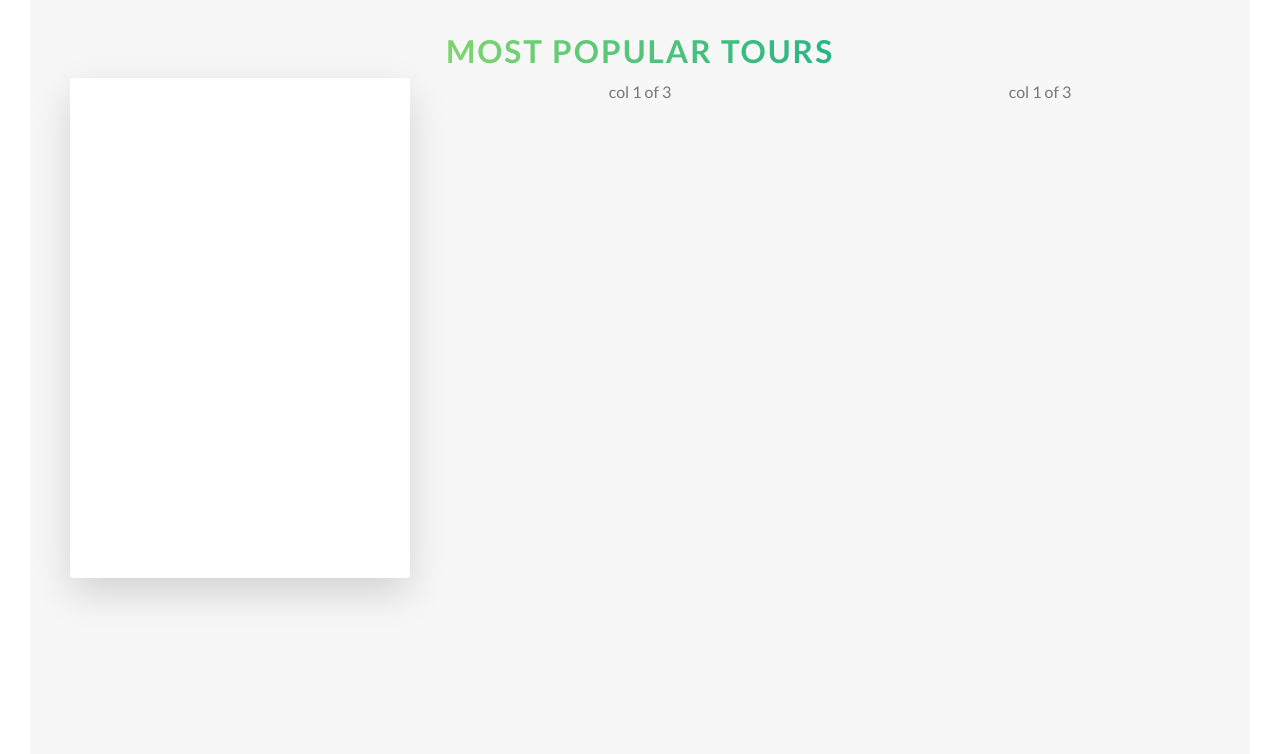
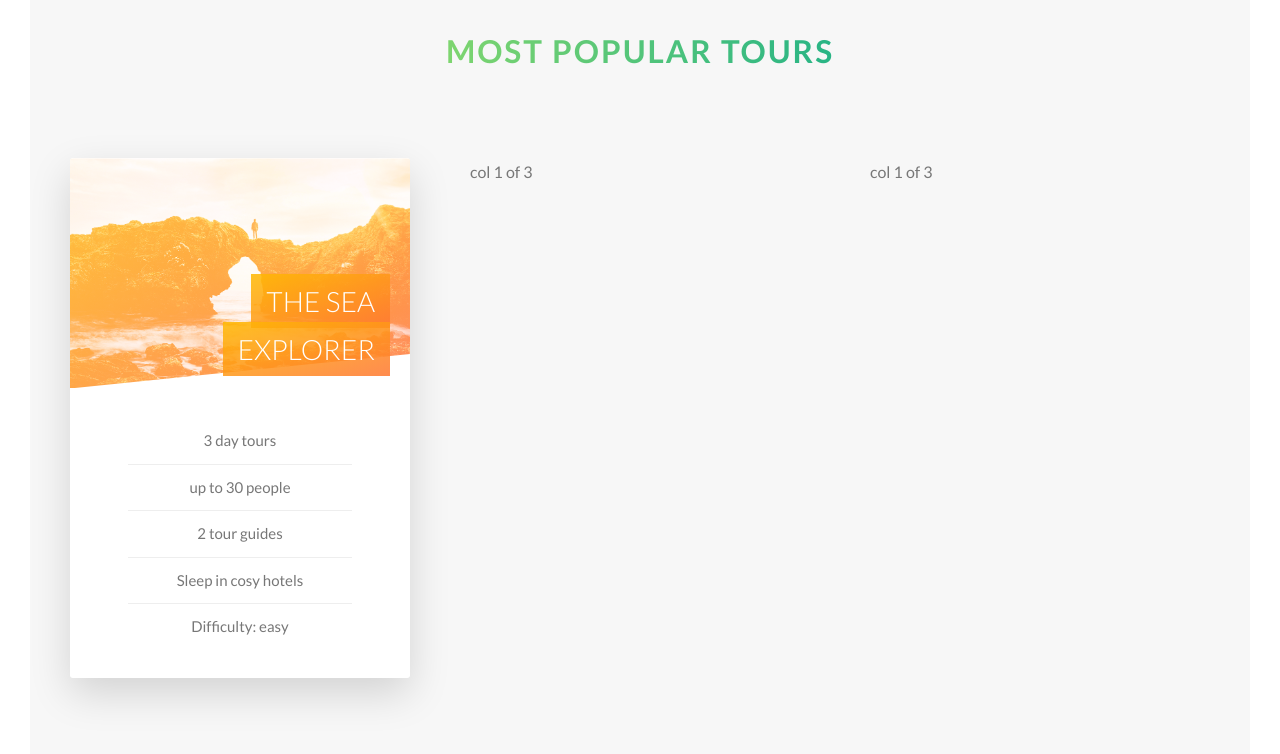
Before and after one commit to Mika-dev13/natours_project, a website: page index.html in a window 1280 px wide. Shown: the part 2251-3005 px from the top of the page. Drawn offline with Linux system fonts and the light colour scheme.

Commit message:
add card side front element

```diff
--- a/index.html
+++ b/index.html
@@ -129,10 +129,27 @@
       <section class="section-tours">
         <div class="u-center-text u-margin-bottom-big">
           <h2 class="heading-secondary">Most popular tours</h2>
+        </div>
         <div class="row">
           <div class="col-1-of-3">
             <div class="card">
-                <div class="card__side card__side--front">FRONT</div>
+              <div class="card__side card__side--front">
+                <div class="card__picture card__picture--1"></div>
+                <h4 class="card__heading">
+                  <span class="card__heading-span card__heading-span--1"
+                    >The sea explorer</span
+                  >
+                </h4>
+                <div class="card__details">
+                  <ul>
+                    <li>3 day tours</li>
+                    <li>up to 30 people</li>
+                    <li>2 tour guides</li>
+                    <li>Sleep in cosy hotels</li>
+                    <li>Difficulty: easy</li>
+                  </ul>
+                </div>
+              </div>
               <div class="card__side card__side--back card__side--back-1">
                 BACK
               </div>
@@ -140,7 +157,6 @@
           </div>
           <div class="col-1-of-3">col 1 of 3</div>
           <div class="col-1-of-3">col 1 of 3</div>
-          </div>
         </div>
       </section>
     </main>
--- a/sass/abstracts/_variables.scss
+++ b/sass/abstracts/_variables.scss
@@ -10,6 +10,7 @@ $color-tertiary-light: #2998ff;
 $color-tertiary-dark: #5643fa;
 
 $color-grey-light-1: #f7f7f7;
+$color-grey-light-2: #eee;
 
 $color-grey-dark: #777;
 $color-white: #fff;
--- a/sass/components/_card.scss
+++ b/sass/components/_card.scss
@@ -2,12 +2,10 @@
   position: relative;
   perspective: 150rem;
   -moz-perspective: 150rem;
-  height: 50rem;
+  height: 52rem;
 
   &__side {
-    color: white;
-    font-size: 2rem;
-    height: 50rem;
+    height: 52rem;
     transition: all 0.8s ease;
     position: absolute;
     top: 0;
@@ -15,6 +13,7 @@
     width: 100%;
     backface-visibility: hidden;
     border-radius: 3px;
+    overflow: hidden;
     box-shadow: 0 1.5rem 4rem rgba($color-black, 0.15);
 
     &--front {
@@ -35,9 +34,72 @@
   }
 
   &:hover &__side--front {
-    transform: rotateY(180deg);
+    transform: rotateY(-180deg);
   }
   &:hover &__side--back {
     transform: rotateY(0);
   }
+
+  // FRONT SIDE STYLING
+  &__picture {
+    height: 23rem;
+    background-size: cover;
+    background-blend-mode: screen;
+    -webkit-clip-path: polygon(0 0, 100% 0, 100% 85%, 0 100%);
+    clip-path: polygon(0 0, 100% 0, 100% 85%, 0 100%);
+
+    &--1 {
+      background-image: linear-gradient(
+          to right bottom,
+          $color-secondary-light,
+          $color-secondary-dark
+        ),
+        url(../../img/nat-5.jpg);
+    }
+  }
+
+  &__heading {
+    font-size: 2.8rem;
+    font-weight: 300;
+    text-transform: uppercase;
+    text-align: right;
+    color: $color-white;
+    position: absolute;
+    top: 12rem;
+    right: 2rem;
+    width: 75%;
+  }
+
+  &__heading-span {
+    -webkit-box-decoration-break: clone;
+    box-decoration-break: clone;
+    padding: 1rem 1.5rem;
+
+    &--1 {
+      background-image: linear-gradient(
+        to right bottom,
+        rgba($color-secondary-light, 0.85),
+        rgba($color-secondary-dark, 0.85)
+      );
+    }
+  }
+
+  &__details {
+    padding: 3rem;
+    ul {
+      width: 80%;
+      list-style: none;
+      margin: 0 auto;
+
+      li {
+        text-align: center;
+        font-size: 1.5rem;
+        padding: 1rem;
+
+        &:not(:last-child) {
+          border-bottom: 1px solid $color-grey-light-2;
+        }
+      }
+    }
+  }
 }
```
Also changed, not shown: css/style.css. Lines whose indentation alone changed are shown as unchanged.
